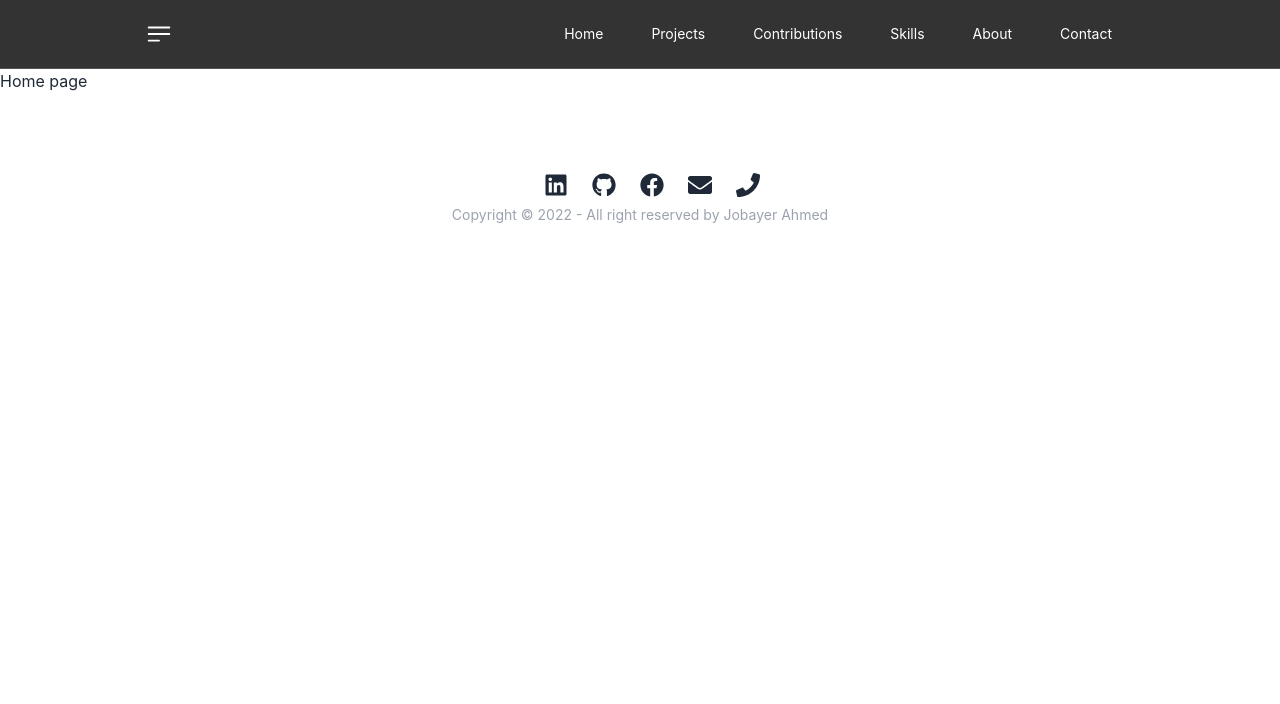
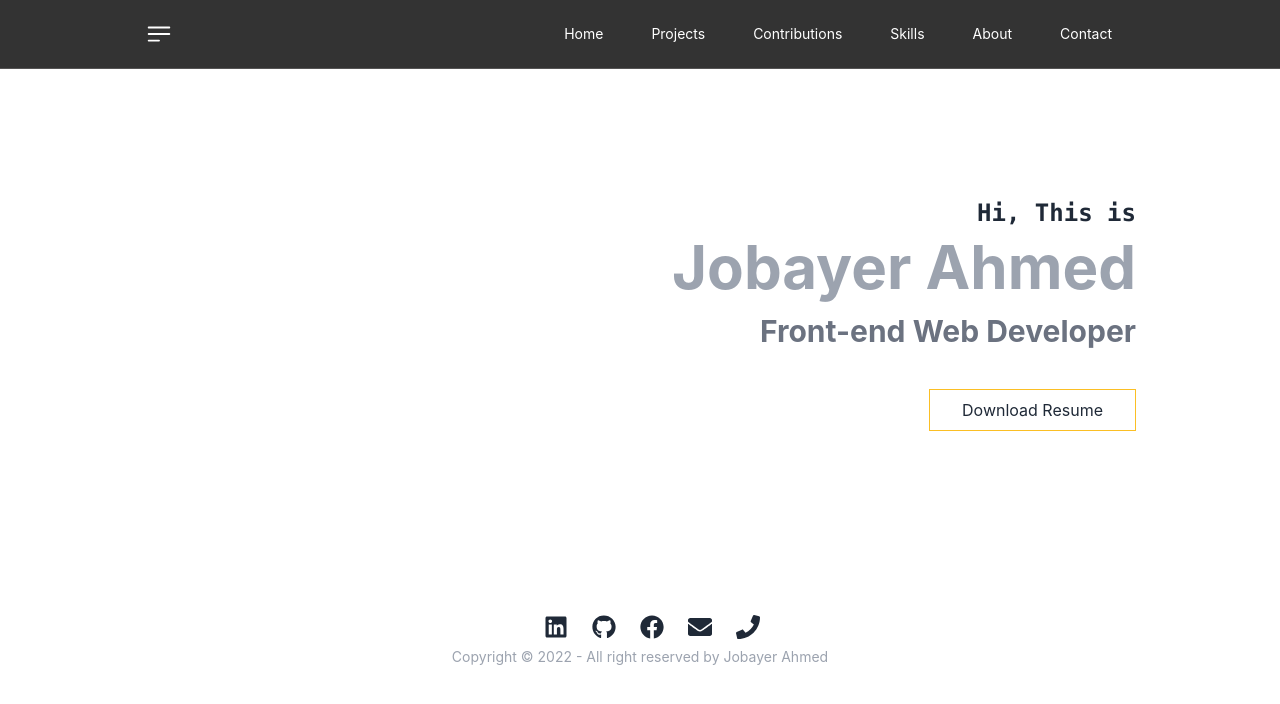
Before and after one commit to Jobayer109/My-portfolio, a React (Create React App) app: page / in a window 1280 px wide. Shown: the top 704 px of the page. Built offline with nearby package versions, Linux system fonts and the light colour scheme.

Commit message:
Banner section added

```diff
--- /dev/null
+++ b/src/components/Home/Banner.jsx
@@ -0,0 +1,48 @@
+import React from "react";
+
+const Banner = () => {
+  return (
+    <section
+      className=" md:my-10 lg:mt-16 lg:mb-24 xl:mb-24 px-6 md:px-18 lg:px-36 xl:px-36"
+      data-aos="fade-left"
+    >
+      <div className="container ">
+        <div className=" py-16 rounded-md w-full  ">
+          <span className="block text-2xl font-bold mb-2 dark:text-yellow-600 font-mono text-center sm:text-end md:text-end lg:text-end">
+            Hi, This is
+          </span>
+          <h1 className="text-3xl md:text-4xl lg:text-6xl font-bold text-gray-400 text-center md:text-end lg:text-end sm:text-end">
+            Jobayer Ahmed
+          </h1>
+          <h3 className="text-2xl md:text-2xl lg:text-3xl font-bold text-gray-500 my-4 text-center md:text-end lg:text-end sm:text-end">
+            Front-end Web Developer
+          </h3>
+          {/* <p className="text-md font-thin text-gray-400 text-center sm:text-end md:text-end lg:text-end ">
+            I am a Front-End Developer specializing in building React js
+            Applications. I have created some fancy, user friendly, productive
+            and responsive websites.
+          </p> */}
+          <div className="text-center sm:text-end md:text-end lg:text-end">
+            <a
+              target="_blank"
+              href="https://drive.google.com/file/d/1nBkeTJN9EigWmvlvZkQruZLApHw4re4J/view?usp=sharing"
+              rel="noreferrer"
+            >
+              <button
+                className="border  mt-6 px-8 py-2 border-amber-400 hover:bg-yellow-700 hover:text-white  transition  duration-300 ease-in-out"
+                data-aos="fade-up"
+              >
+                Download Resume
+              </button>
+            </a>
+          </div>
+        </div>
+        {/* <div>
+          <Footer />
+        </div> */}
+      </div>
+    </section>
+  );
+};
+
+export default Banner;
--- a/src/components/Home/Home.jsx
+++ b/src/components/Home/Home.jsx
@@ -1,7 +1,12 @@
 import React from "react";
+import Banner from "./Banner";
 
 const Home = () => {
-  return <div>Home page</div>;
+  return (
+    <div>
+      <Banner />
+    </div>
+  );
 };
 
 export default Home;
```
